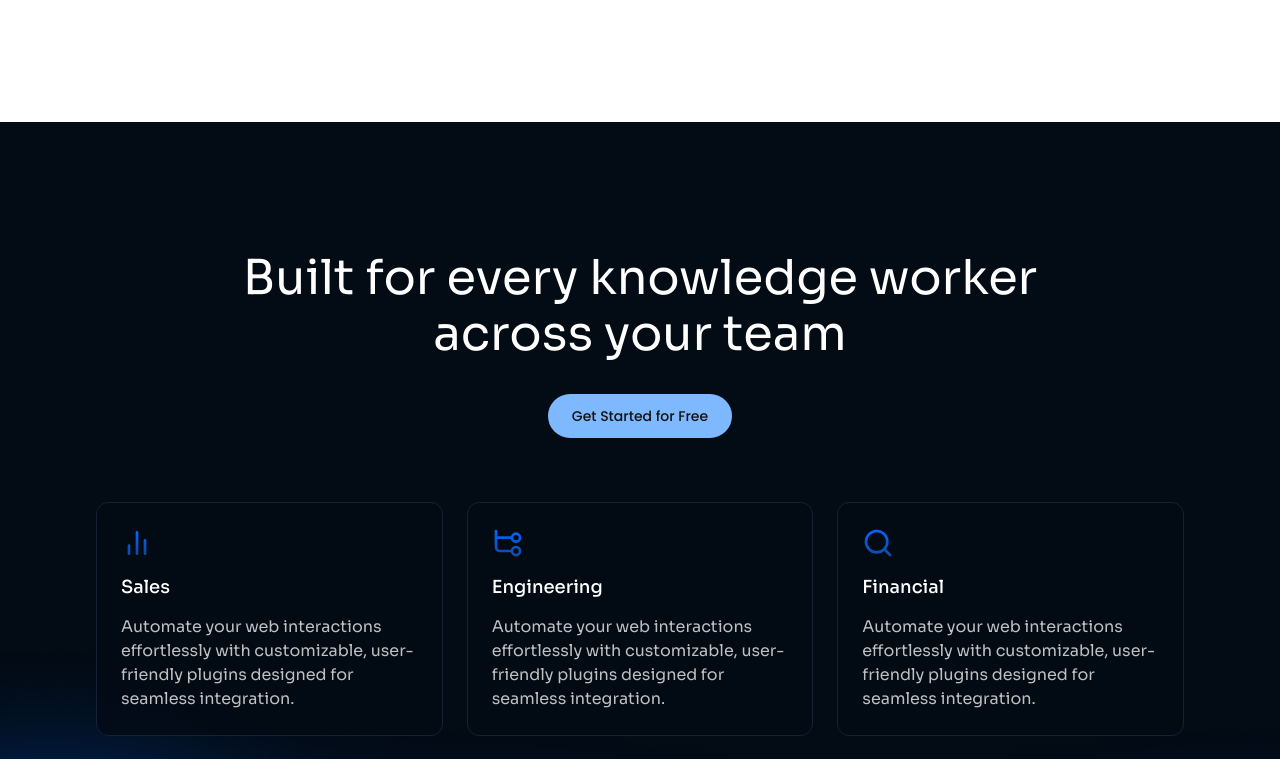
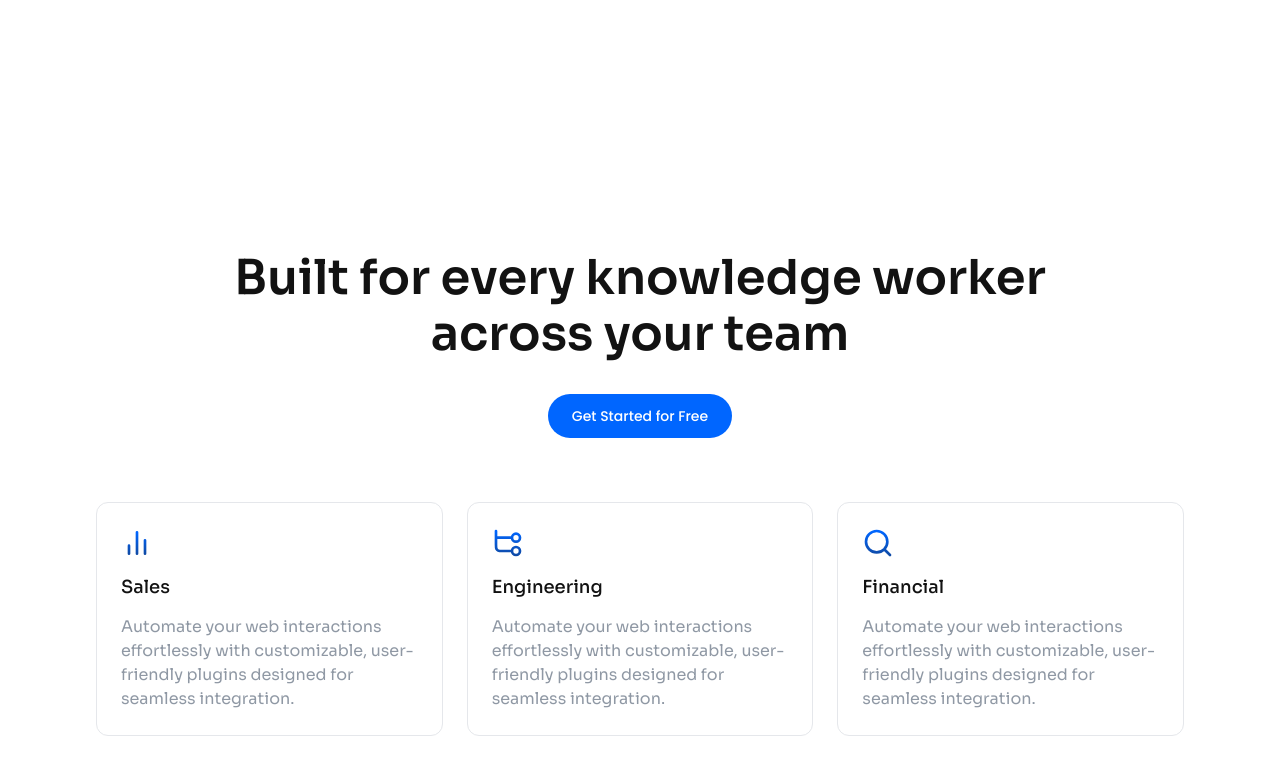
Before and after one commit to agishan1337/waveflow, a Nuxt app: page / in a window 1280 px wide. Shown: the part 3080-3839 px from the top of the page. Built offline with nearby package versions, Linux system fonts and the light colour scheme.

Commit message:
Usecases light mode

```diff
--- a/components/UseCases/Usecases.vue
+++ b/components/UseCases/Usecases.vue
@@ -15,10 +15,10 @@ defineProps<{
 </script>
 
 <template >
-    <section id="usecases" class="relative py-12 md:py-16 lg:py-32 flex flex-col gap-8 md:gap-12 lg:gap-16 items-center justify-center px-4 md:px-16 lg:px-24 bg-bgDark">
+    <section class="relative py-12 md:py-16 lg:py-32 flex flex-col gap-8 md:gap-12 lg:gap-16 items-center justify-center px-4 md:px-16 lg:px-24 ">
           <div class="flex flex-col gap-4 md:gap-8 lg:max-w-4xl z-10 justify-center items-center">
-            <h2 class="text-body-extra-large md:text-h3 lg:text-h2 font-Sora font-medium text-center text-white">{{ title }}</h2>
-            <Button :label="buttonLabel" variant="secondary"/>
+            <h2 class="text-body-extra-large md:text-h3 lg:text-h2 font-Sora font-semibold lg:font-semibold text-center text-textPrimary">{{ title }}</h2>
+            <Button :label="buttonLabel" variant="primary"/>
          </div>
          <div class="lg:max-w-7xl z-10 grid grid-cols-1 md:grid-cols-2 lg:grid-cols-3 gap-4 lg:gap-6">
             <UsecasesCard
@@ -29,8 +29,5 @@ defineProps<{
               :description="useCase.description"
             />
          </div>
-          <div class="absolute inset-x-0 bottom-0 w-full h-full z-0">
-            <img class="absolute bottom-0 w-full h-1/2 object-bottom" src="/assets/UseCases/Background.png" alt="">
-          </div>
     </section>
 </template>
--- a/components/UseCases/UsecasesCard.vue
+++ b/components/UseCases/UsecasesCard.vue
@@ -1,8 +1,8 @@
 <template>
-    <div class="rounded-xl flex flex-col gap-4 p-6 border border-darkStrokeColour bg-bgDark bg-opacity-70 backdrop-blur-lg hover:bg-darkHover transition-all duration-300">
+    <div class="rounded-xl flex flex-col gap-4 p-6 border border-strokeColor hover:bg-greyHover transition-all duration-300">
         <img class="w-8 h-8 " :src="icon" alt="">
-        <h3 class="text-body-large text-white text-regular font-Sora font-medium">{{ title }}</h3>
-        <p class="text-small text-white text-regular text-opacity-75 font-Sora">{{ description }}</p>
+        <h3 class="text-body-large text-textPrimary text-regular font-Sora font-medium">{{ title }}</h3>
+        <p class="text-small text-textSecondary text-regular text-opacity-75 font-Sora">{{ description }}</p>
     </div>
 </template>
 
```
